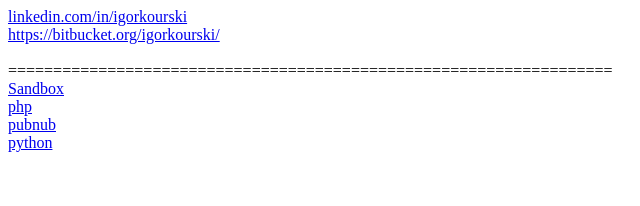
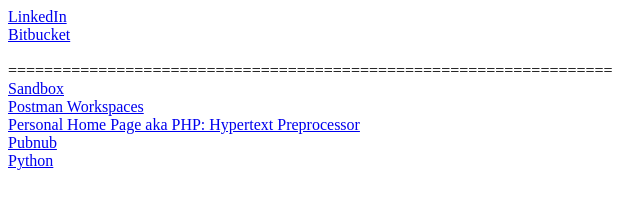
Before and after one commit to igork/igork.github.io, a plain HTML site: page index.html in a window 1280 px wide. Shown: the whole page, without its empty margins (0-640 px from the left). Drawn offline with Linux system fonts and the light colour scheme.

Commit message:
Update index.html

```diff
--- a/index.html
+++ b/index.html
@@ -1,14 +1,16 @@
 
-<a href="linkedin.com/in/igorkourski">linkedin.com/in/igorkourski</a><br />
+<a href="https://www.linkedin.com/in/igorkourski">LinkedIn</a><br />
 
-<a href="https://bitbucket.org/igorkourski/">https://bitbucket.org/igorkourski/</a><br />
+<a href="https://bitbucket.org/igorkourski/">Bitbucket</a><br />
 <br />
 ===================================================================
 <br />
 <a href="http://igorkourski.000webhostapp.com/Sandbox/">Sandbox</a><br />
 
-<a href="http://igorkourski.000webhostapp.com/sandbox/one.php?ig=kr&kr=ig">php</a><br />
+<a href="https://interstellar-satellite-7930.postman.co/workspaces?type=personal">Postman Workspaces</a><br />
 
-<a href="http://igorkourski.000webhostapp.com/sandbox/pubnub_test.php">pubnub</a><br />
+<a href="http://igorkourski.000webhostapp.com/sandbox/one.php?ig=kr&kr=ig">Personal Home Page aka PHP: Hypertext Preprocessor</a><br />
 
-<a href="http://igoryk.pythonanywhere.com/">python</a><br />
+<a href="http://igorkourski.000webhostapp.com/sandbox/pubnub_test.php">Pubnub</a><br />
+
+<a href="http://igoryk.pythonanywhere.com/">Python</a><br />
```
